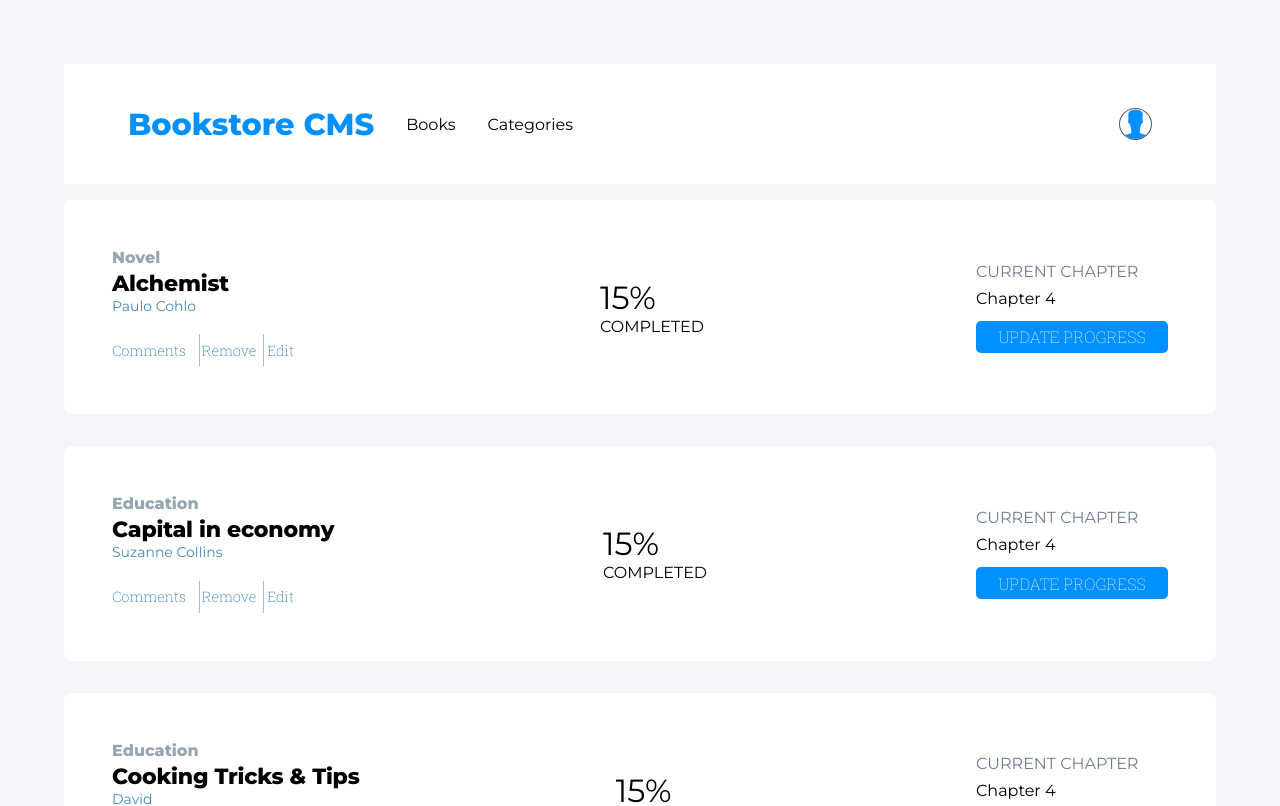
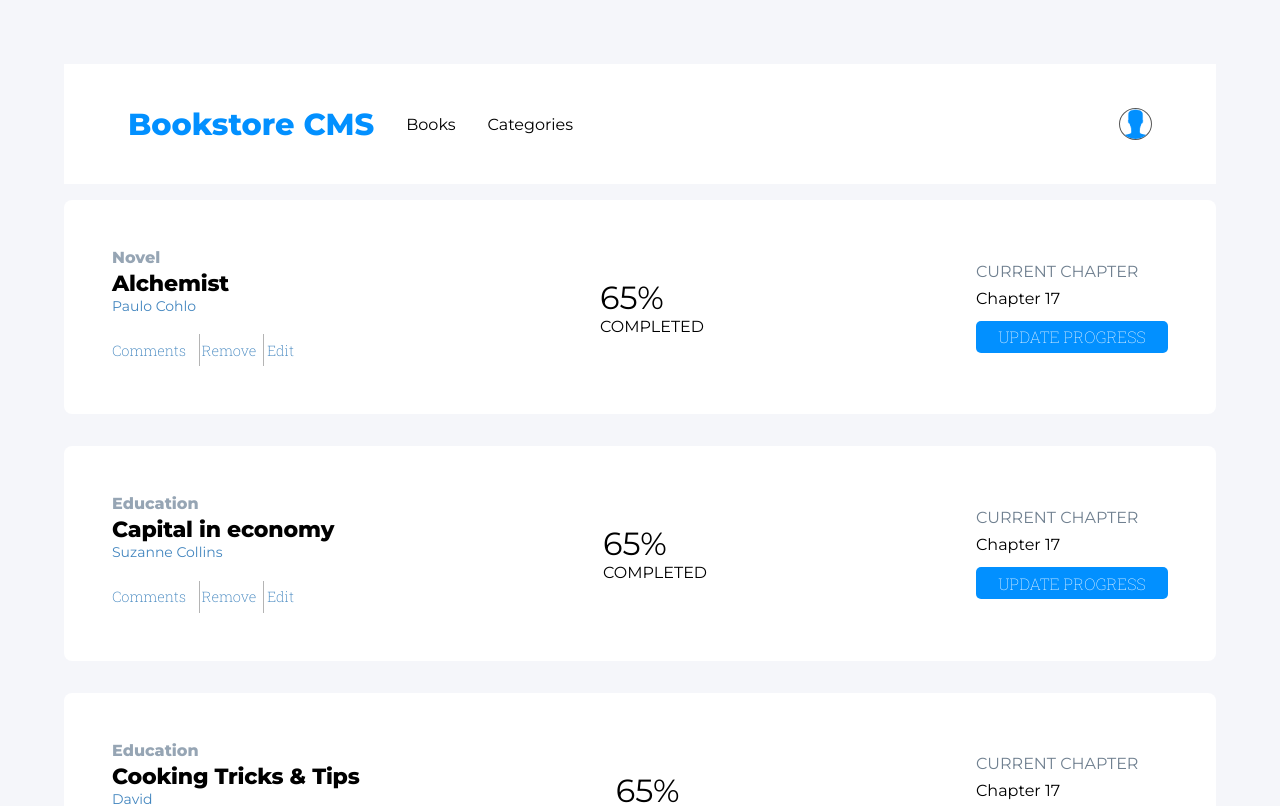
Before and after one commit to shahira-sadat/Bookstore, a React (Create React App) app: page / in a window 1280 px wide. Shown: the top 806 px of the page. Built offline with nearby package versions, Linux system fonts and the light colour scheme.

Commit message:
Update some files

```diff
--- a/src/App.js
+++ b/src/App.js
@@ -2,6 +2,7 @@ import React from 'react';
 import './App.css';
 import { Routes, Route } from 'react-router-dom';
 import NavBar from './components/Navbar';
+
 import Home from './pages/Home';
 import Categories from './pages/Categories';
 
--- a/src/components/Book.js
+++ b/src/components/Book.js
@@ -5,15 +5,30 @@ import PropTypes from 'prop-types';
 function Book(props) {
   const { title, author, genre } = props;
   return (
-    <>
+    <div className="book">
       <div>
         <h4 className="book-genre">{genre}</h4>
         <h3>{title}</h3>
         <p className="book-author">{author}</p>
+        <div className="book-btns">
+          <button type="submit" className="comment-book">Comments</button>
+          <button type="submit" className="delete-book">Remove</button>
+          <button type="submit" className="edit-book">Edit</button>
+        </div>
       </div>
-    </>
+      <div>
+        <p className="book-porcentage-number">65%</p>
+        <p className="book-porcentage">COMPLETED</p>
+      </div>
+      <div>
+        <p className="book-character">CURRENT CHAPTER</p>
+        <p className="book-character-number">Chapter 17</p>
+        <button type="submit" className="update-book">UPDATE PROGRESS</button>
+      </div>
+    </div>
   );
 }
+
 Book.propTypes = {
   title: PropTypes.string.isRequired,
   author: PropTypes.string.isRequired,
--- a/src/components/Booklist.js
+++ b/src/components/Booklist.js
@@ -1,38 +1,17 @@
 import React from 'react';
-import { useSelector, useDispatch } from 'react-redux';
+import { useSelector } from 'react-redux';
 import Book from './Book';
-import { removeBook } from '../redux/books/Books';
 
 function BookList() {
   const books = useSelector((state) => state.books);
-  const dispatch = useDispatch();
-  const handleRemove = (book) => {
-    dispatch(removeBook(book));
-  };
   return (
-    <div className="home-container">
-      {books.map((book) => (
-        <div key={book.id} className="book">
-          <div>
-            <Book title={book.title} author={book.author} genre={book.genre} />
-            <div className="book-btns">
-              <button type="submit" className="comment-book">Comments</button>
-              <button type="submit" className="delete-book" id={`remove-${book.id}`} onClick={() => handleRemove(book)}>Remove</button>
-              <button type="submit" className="edit-book">Edit</button>
-            </div>
-          </div>
-          <div>
-            <p className="book-porcentage-number">15%</p>
-            <p className="book-porcentage">COMPLETED</p>
-          </div>
-          <div>
-            <p className="book-character">CURRENT CHAPTER</p>
-            <p className="book-character-number">Chapter 4</p>
-            <button type="submit" className="update-book">UPDATE PROGRESS</button>
-          </div>
-        </div>
-      ))}
-    </div>
+    <>
+      <div className="home-container">
+        {books.map((book) => (
+          <Book key={book.id} title={book.title} author={book.author} genre={book.genre} />
+        ))}
+      </div>
+    </>
   );
 }
 
```
